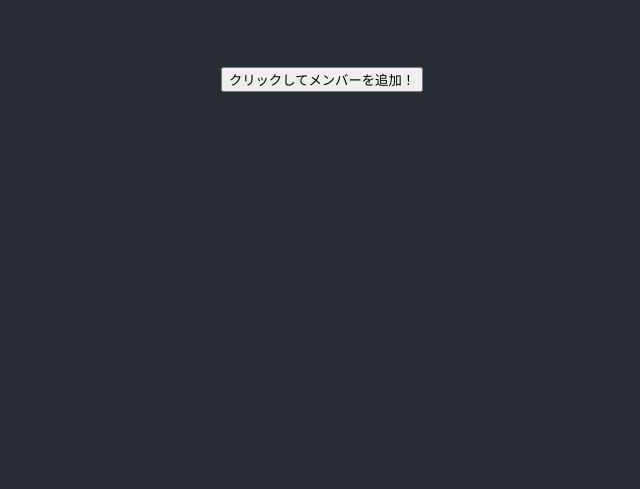
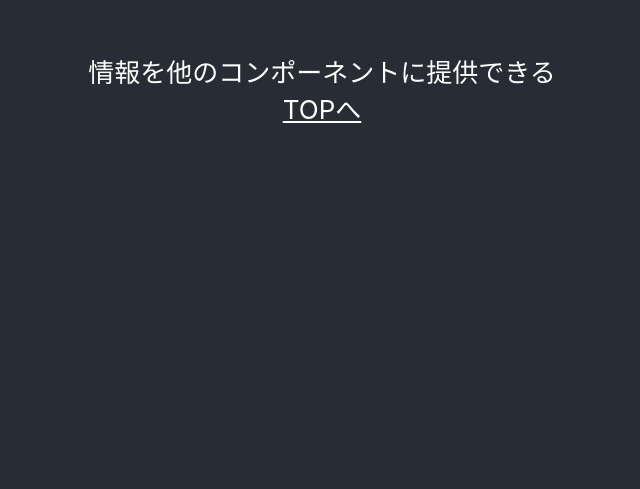
Before and after one commit to yk-graph/client-drf-taskapp-basic, a React (Create React App) app: page /products in a window 1280 px wide. Shown: the part 311-800 px from the top of the page, without its empty margins (318-958 px from the left). Built offline with nearby package versions, Linux system fonts and the light colour scheme.

Commit message:
feat: useContext

```diff
--- a/package.json
+++ b/package.json
@@ -6,8 +6,10 @@
     "@testing-library/jest-dom": "^5.16.4",
     "@testing-library/react": "^12.1.4",
     "@testing-library/user-event": "^13.5.0",
+    "axios": "^0.26.1",
     "react": "^18.0.0",
     "react-dom": "^18.0.0",
+    "react-router-dom": "^6.3.0",
     "react-scripts": "5.0.0",
     "web-vitals": "^2.1.4"
   },
--- a/src/App.css
+++ b/src/App.css
@@ -28,6 +28,12 @@
   color: #61dafb;
 }
 
+a,
+a:active,
+a:visited {
+  color: white;
+}
+
 @keyframes App-logo-spin {
   from {
     transform: rotate(0deg);
--- a/src/App.js
+++ b/src/App.js
@@ -1,27 +1,23 @@
-import { useState } from 'react'
+import React from 'react'
 import './App.css'
+import AppContext from './contexts/AppContext'
+import { BrowserRouter, Route, Routes, Link } from 'react-router-dom'
+import Products from './pages/Products'
 
 const App = () => {
-  const [members, setMembers] = useState([])
-
-  const addMember = () =>
-    setMembers([...members, { id: members.length, name: 'newMembre!!' }])
-
   return (
-    <div className="App">
-      <header className="App-header">
-        <div>
-          <button onClick={addMember}>クリックしてメンバーを追加！</button>
-          <ul>
-            {members.map((member) => (
-              <li key={member.id}>
-                {member.id}:{member.name}
-              </li>
-            ))}
-          </ul>
+    <AppContext.Provider value={'情報を他のコンポーネントに提供できる'}>
+      <BrowserRouter>
+        <Routes>
+          <Route exact path="/products" element={<Products />} />
+        </Routes>
+        <div className="App">
+          <header className="App-header">
+            <Link to="/products">プロダクトページへ</Link>
+          </header>
         </div>
-      </header>
-    </div>
+      </BrowserRouter>
+    </AppContext.Provider>
   )
 }
 
--- /dev/null
+++ b/src/components/Item.js
@@ -0,0 +1,9 @@
+import React, { useContext } from 'react'
+import AppContext from '../contexts/AppContext'
+
+const Item = () => {
+  const value = useContext(AppContext)
+  return <div>{value}</div>
+}
+
+export default Item
--- /dev/null
+++ b/src/contexts/AppContext.js
@@ -0,0 +1,5 @@
+import { createContext } from 'react'
+
+const AppContext = createContext()
+
+export default AppContext
--- /dev/null
+++ b/src/pages/Products.js
@@ -0,0 +1,17 @@
+import React from 'react'
+import { Link } from 'react-router-dom'
+import '../App.css'
+import Item from '../components/Item'
+
+const Products = () => {
+  return (
+    <div className="App">
+      <header className="App-header">
+        <Item />
+        <Link to="/">TOPへ</Link>
+      </header>
+    </div>
+  )
+}
+
+export default Products
```
Also changed, not shown: src/index.js (+7 -7 lines), .eslintrc.json (deleted), 1 other file (tests, documents, lock files or other folders).
